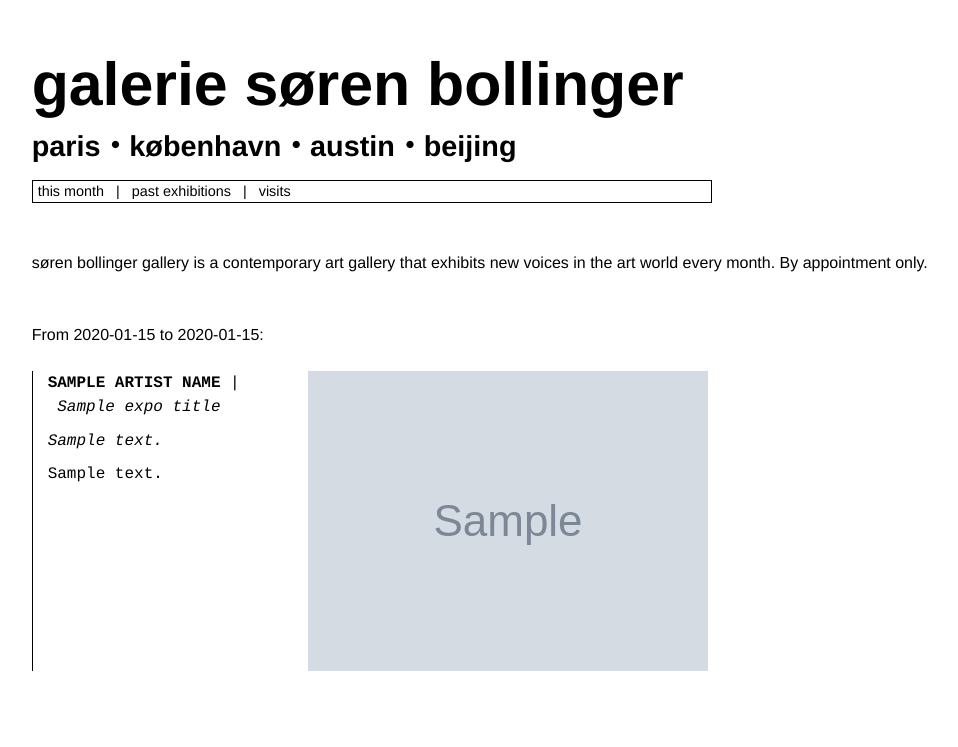
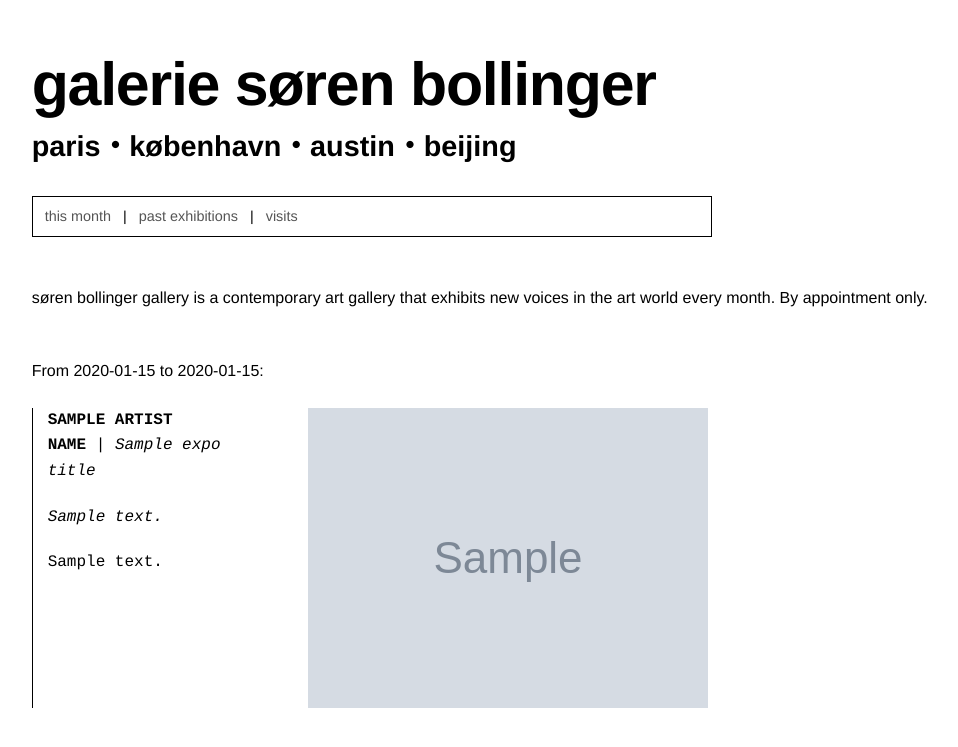
Before and after one commit to bolinocroustibat/blockhaus101, a Django app: template blockhaus101_app/templates/en/index.html in a window 1280 px wide. Shown: the top 747 px of the page, without its empty margins (90-1048 px from the left). Run offline with Django 3.2, Linux system fonts and the light colour scheme; the template is opened without the code that fills it: most values are stand-ins (such as "Sample title", 1, 10 or a date in 2020); grey boxes marked "Sample" are stand-in pictures; some libraries are stand-ins or nearby versions.

Commit message:
style: improve style, make images bigger

```diff
--- a/blockhaus101_app/static/style.css
+++ b/blockhaus101_app/static/style.css
@@ -1,12 +1,15 @@
 body{
 	background: white;
 	color:black;
-	font-family: helvetica,sans-serif;
+	font-family: helvetica, sans-serif;
+	line-height: 1.6;
+	-webkit-font-smoothing: antialiased;
 }
 
 h1 {
 	font-size: 3.8em;
 	font-weight:bold;
+	letter-spacing: -0.02em;
 }
 
 h2 {
@@ -16,19 +19,25 @@ h2 {
 
 @media (max-width: 600px) {
 	h1 {
-		font-size: 1.2em;
+		font-size: calc(2em + 2vw);
 	}
 	nav {
 		font-size: 0.8em;
 	}
 	.expo-wrapper {
-		font-size: 0.8em;
+		padding-left: 12px;
+		img {
+			max-width: 100%;
+			height: auto;
+			margin-top: 1.5rem;
+		}
 	}
 }
 
 a{
 	color:#555;
 	cursor: pointer;
+	transition: color 0.2s ease;
 }
 
 a:hover{
@@ -39,7 +48,8 @@ nav ul{
 	font-size: 0.9em;
 	max-width: 680px;
 	border: 1px solid black;
-	padding: 0 5px 0 5px;
+	padding: 8px 12px;
+	margin: 2rem 0;
 }
 
 nav li{
@@ -53,14 +63,34 @@ li{
 	margin: 40px 0 40px 0;
 }
 
-li a{
-	color: #000;
-	text-decoration: none;
+nav li a {
+	position: relative;
 }
 
-li .active {
-	color:#000;
-	font-weight: bold;
+nav li a.active::after {
+	content: '';
+	position: absolute;
+	bottom: -2px;
+	left: 0;
+	width: 100%;
+	height: 1px;
+	background: currentColor;
+}
+
+nav li a:not(.active)::after {
+	content: '';
+	position: absolute;
+	bottom: -2px;
+	left: 50%;
+	width: 0;
+	height: 1px;
+	background: currentColor;
+	transition: all 0.2s ease;
+}
+
+nav li a:not(.active):hover::after {
+	width: 100%;
+	left: 0;
 }
 
 .expo-wrapper{
@@ -68,10 +98,13 @@ li .active {
 	padding-left: 15px;
 	border-left: 1px solid black;
 	font-family: courier;
+	gap: 3rem;
 	.expo-text-wrapper {
-		padding-right: 15px;
+		padding-right: 2rem;
+		max-width: 65ch;
+		flex: 1;
 		.artist {
-			margin-bottom: 15px;
+			margin-bottom: 1.25rem;
 			text-transform: uppercase;
 			font-weight: bold;
 		}
@@ -80,21 +113,25 @@ li .active {
 		}
 		.bio {
 			font-style:italic;
-			margin:10px 0 10px 0;
+			margin: 1.25rem 0;
 		}
 		.expo-text{
-			line-height: 140%;
+			line-height: 1.6;
 		}
 	}
 	img {
-		max-width: 400px;
-		max-height: 400px;
+		max-width: 500px;
+		max-height: 600px;
+		height: auto;
+		object-fit: contain;
+		transition: opacity 0.3s ease;
 	}
 	@media screen and (max-width: 800px) {
 		img {
-			max-width: 180px;
-			max-height: 180px;
+			max-width: 280px;
+			max-height: 350px;
 		}
+	}
 }
 
 .expo-wrapper a{
@@ -103,6 +140,10 @@ li .active {
 
 .expo-wrapper a:hover{
 	text-decoration:underline;
+}
+
+.expo-wrapper img:hover {
+	opacity: 0.95;
 }
 
 #share-wrapper{
```
